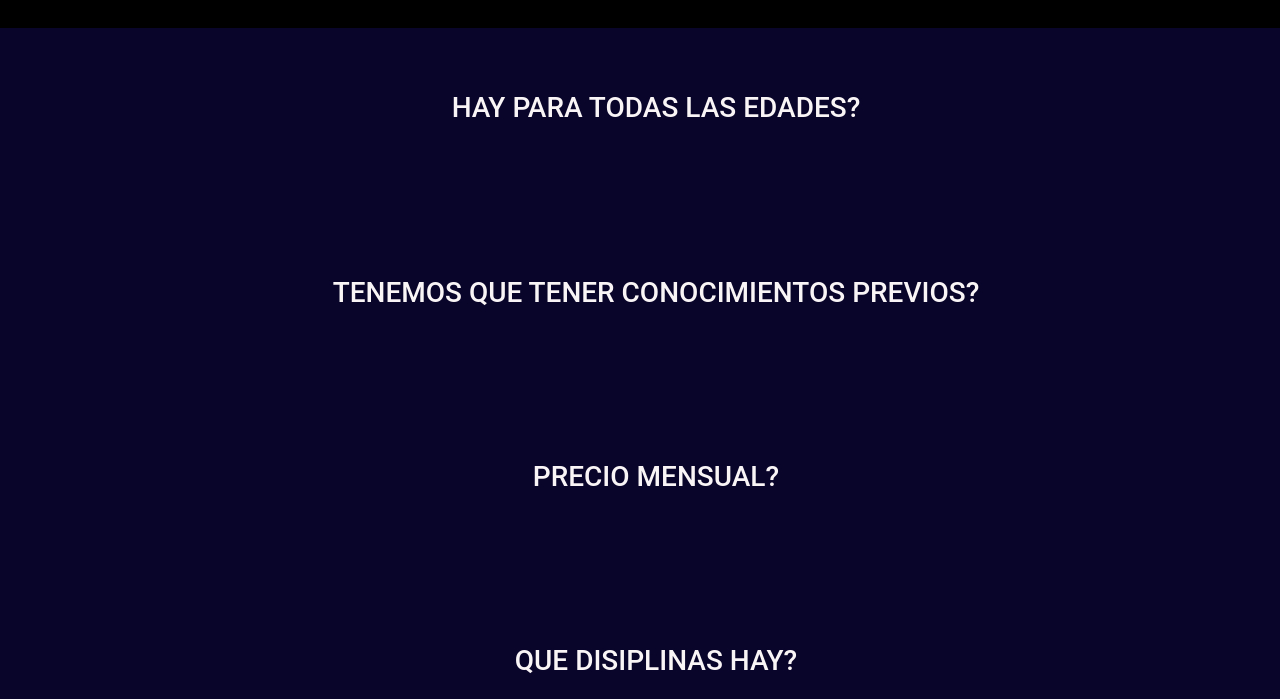
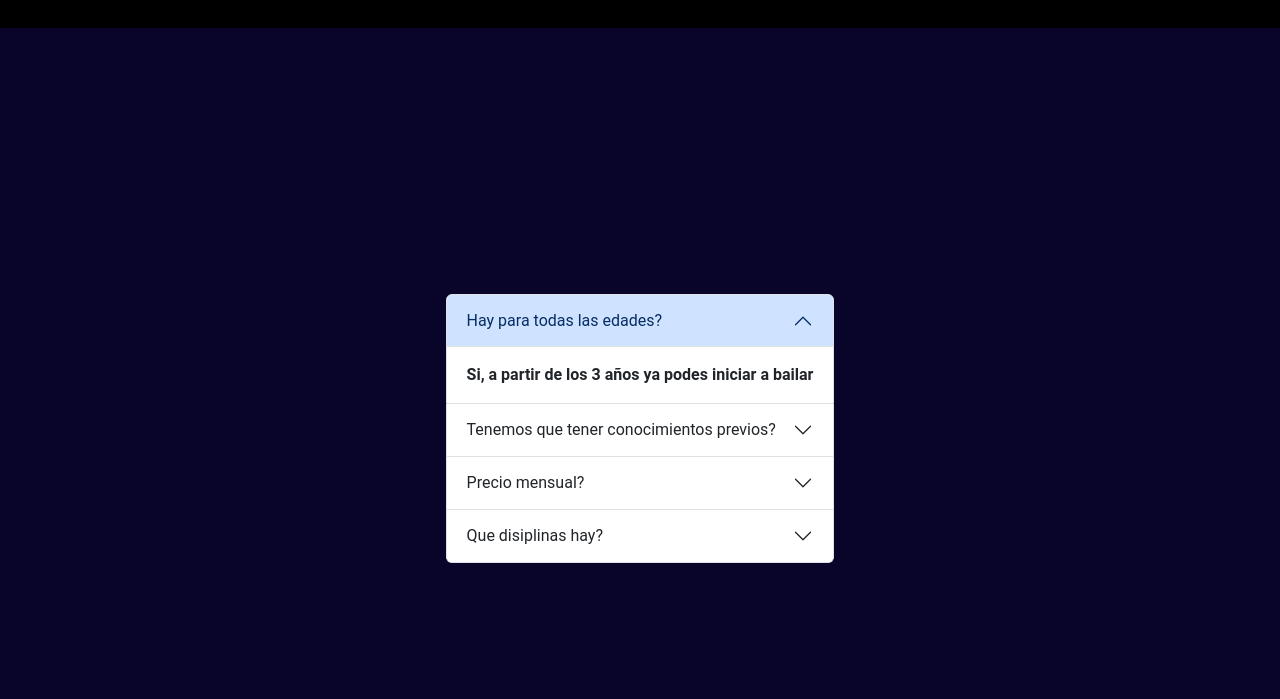
Before and after one commit to lautaro037/Proyecto-Gema, a plain HTML site: page index.html in a window 1280 px wide. Shown: the part 2761-3460 px from the top of the page. Drawn offline with nearby package versions, Linux system fonts and the light colour scheme.

Commit message:
agregando

```diff
--- a/index.html
+++ b/index.html
@@ -16,7 +16,7 @@
   <body>
     <!-- header -->
     <header>
-      <nav class="navbar navbar-expand-lg ">
+      <nav class="navbar navbar-expand-lg">
         <div class="container-fluid container-nav">
           <img
             class="logo-inicio"
@@ -39,9 +39,15 @@
           <div class="collapse navbar-collapse" id="navbarSupportedContent">
             <ul class="navbar-nav me-auto mb-2 mb-lg-1 nav-ul">
               <li><a class="nav-link" href="#inicio">INICIO</a></li>
-              <li><a class="nav-link" href="#quienes-somos">QUIENES SOMOS</a></li>
+              <li>
+                <a class="nav-link" href="#quienes-somos">QUIENES SOMOS</a>
+              </li>
               <li><a class="nav-link" href="#disiplinas">DISIPLINAS</a></li>
-              <li><a class="nav-link" href="#preguntas-frecuentes">PREGUNTAS FRECUENTES</a></li>
+              <li>
+                <a class="nav-link" href="#preguntas-frecuentes"
+                  >PREGUNTAS FRECUENTES</a
+                >
+              </li>
               <li><a class="nav-link" href="#contact">CONTACTO</a></li>
             </ul>
           </div>
@@ -136,7 +142,7 @@
       <!-- <video muted autoplay loop class="video-inicio">
         <source src="multimedia/Logos/video-incio-nuevo.mp4" type="video/mp4" />
       </video> -->
-      <ul class="preguntas">
+      <!-- <ul class="preguntas">
         <h3 class="pregunta">Hay para todas las edades?</h3>
         <p class="respuesta"></p>
         <h3 class="pregunta">Tenemos que tener conocimientos previos?</h3>
@@ -145,10 +151,59 @@
         <p class="respuesta"></p>
         <h3 class="pregunta">Que disiplinas hay?</h3>
         <p class="respuesta"></p>
-      </ul>
+      </ul> -->
       <!-- <video muted autoplay loop class="video-inicio">
         <source src="multimedia/Logos/video-incio-nuevo.mp4" type="video/mp4" />
       </video> -->
+      <div class="accordion" id="accordionExample">
+        <div class="accordion-item">
+          <h2 class="accordion-header">
+            <button class="accordion-button" type="button" data-bs-toggle="collapse" data-bs-target="#collapseOne" aria-expanded="true" aria-controls="collapseOne">
+              Hay para todas las edades?
+            </button>
+          </h2>
+          <div id="collapseOne" class="accordion-collapse collapse show" data-bs-parent="#accordionExample">
+            <div class="accordion-body">
+              <strong>Si, a partir de los 3 años ya podes iniciar a bailar
+              </strong>
+            </div>
+          </div>
+        </div>
+        <div class="accordion-item">
+          <h2 class="accordion-header">
+            <button class="accordion-button collapsed" type="button" data-bs-toggle="collapse" data-bs-target="#collapseTwo" aria-expanded="false" aria-controls="collapseTwo">
+              Tenemos que tener conocimientos previos?
+            </button>
+          </h2>
+          <div id="collapseTwo" class="accordion-collapse collapse" data-bs-parent="#accordionExample">
+            <div class="accordion-body">
+              <strong>Contamos con grupos para todo tipo de niveles, tanto para gente sin experiencia, como tambien para alguien que ya quiere competir </strong>
+            </div>
+          </div>
+        </div>
+        <div class="accordion-item">
+          <h2 class="accordion-header">
+            <button class="accordion-button collapsed" type="button" data-bs-toggle="collapse" data-bs-target="#collapseThree" aria-expanded="false" aria-controls="collapseThree">
+              Precio mensual?
+            </button>
+          </h2>
+          <div id="collapseThree" class="accordion-collapse collapse" data-bs-parent="#accordionExample">
+            <div class="accordion-body">
+              <strong>El valor de la cuota mesual es de $9000 y descuentos por asistir a mas de un grupo</strong>
+            </div>
+          </div>
+        </div>
+        <div class="accordion-item">
+          <h2 class="accordion-header">
+            <button class="accordion-button collapsed" type="button" data-bs-toggle="collapse" data-bs-target="#collapseThree" aria-expanded="false" aria-controls="collapseThree">
+              Que disiplinas hay?
+            </button>
+          </h2>
+          <div id="collapseThree" class="accordion-collapse collapse" data-bs-parent="#accordionExample">
+            <div class="accordion-body">
+              <strong>Contamos con mas de 10 grupos a los cuales podes asistir, entre ellos reggeaton,street dance,yazz contemporaneo y mas.</strong>
+            </div>
+      </div>
     </section>
 
     <footer id="contact">
--- a/style.css
+++ b/style.css
@@ -42,9 +42,9 @@ header {
 }
 @media only screen and (max-width: 598px) {
   .logo-inicio {
-   width: 50% !important;
+    width: 50% !important;
   }
-  .nav-ul{
+  .nav-ul {
     gap: 1rem;
   }
 }
@@ -90,7 +90,7 @@ header {
   font-weight: lighter;
 }
 @media only screen and (max-width: 598px) {
-  .informacion-gema{
+  .informacion-gema {
     font-size: 15px;
     width: 80%;
   }
@@ -117,11 +117,11 @@ section {
 .carts-container {
   gap: 30px;
   display: grid;
-  grid-template-columns: repeat(3,28%);
+  grid-template-columns: repeat(3, 28%);
   justify-content: center;
 }
 @media only screen and (max-width: 598px) {
-  .carts-container{
+  .carts-container {
     display: grid;
     grid-template-columns: repeat(2, 45%);
     gap: 15px;
@@ -135,7 +135,7 @@ section {
   height: 100vh;
   background-color: #09042a;
   display: flex;
-  justify-content: space-between;
+  justify-content: center;
   align-items: center;
 }
 .preguntas {
```
